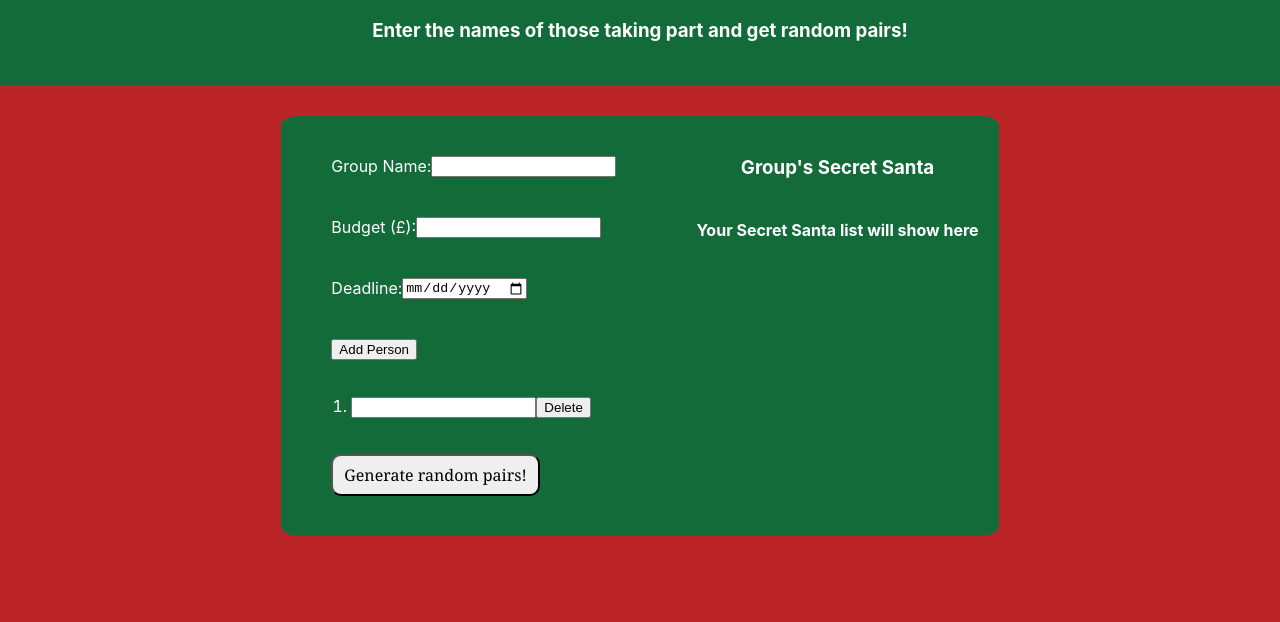
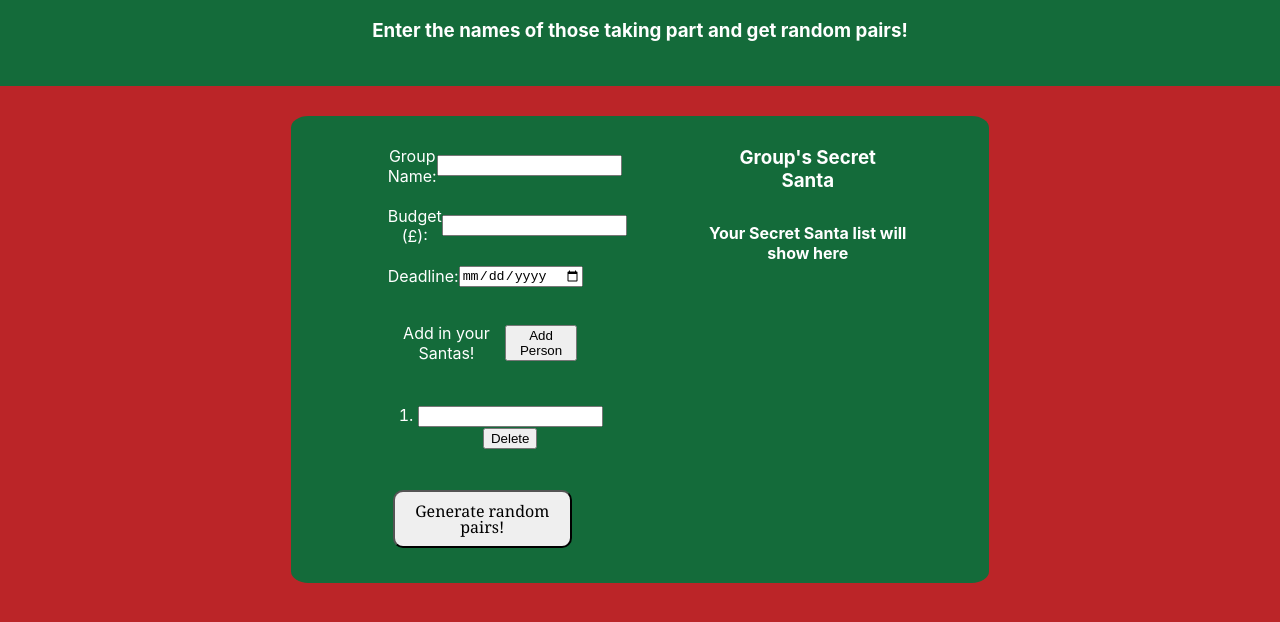
Before and after one commit to W1llB/Secret_Santa_Frontend, a React app in the folder secretsanta/: page / in a window 1280 px wide. Shown: the part 88-710 px from the top of the page. Built offline with nearby package versions, Linux system fonts and the light colour scheme.

Commit message:
Reworking CSS with input field alignment & adding Copy functionality

```diff
--- a/secretsanta/src/components/App/App.css
+++ b/secretsanta/src/components/App/App.css
@@ -26,7 +26,7 @@ body {
   display: flex;
   flex-direction: row;
   align-items: stretch;
-  justify-content: center;
+  justify-content: space-evenly;
   color: white;
   font: bold;
   width: auto;
@@ -40,6 +40,7 @@ body {
   flex-direction: column;
   align-items: flex-start;
   justify-content: center;
+  width: 30%;
   margin-right: 10px;
   margin-left: 10px;
   padding: 20px;
@@ -54,8 +55,14 @@ body {
   justify-content: baseline;
   margin-left: 10px;
   padding: 20px;
+  width: 30%;
+
   /* background-color: var(--primary-colour);
     border-radius: 5%; */
+}
+
+.participantListItem {
+  margin-bottom: 10px;
 }
 
 .inputFieldContainer {
@@ -65,7 +72,7 @@ body {
   align-items: center;
   flex: 1 1 0px;
   font-size: 1rem;
-  padding: 10px;
+  /* padding: 10px; */
   margin: 10px;
 }
 
@@ -74,15 +81,29 @@ body {
   flex-direction: row;
   align-items: center;
   justify-content: center;
+}
 
+/* label {
+  margin-right: 25px;
+  /* line-height: 26px; */
+  /* margin-bottom: 10px;
+} */
 
-}
+/* input {
+  display: flex;
+  flex-direction: row;
+  justify-content: center;
+  height: 20px;
+  flex: 0 0 200px;
+  margin-left: 10px;
+} */
 
 .listHeader {
   display: flex;
+  flex-direction: row;
   align-items: center;
-  justify-content: center;
-  padding: 10px;
+  justify-content: flex-start;
+  /* padding: 10px; */
   margin: 10px;
 }
 
@@ -101,9 +122,10 @@ body {
   flex-direction: row;
   align-items: center;
   justify-content: center;
+  align-self: center;
   flex: 1;
   padding: 10px;
-  margin: 10px;
+  margin: 5px;
 }
 .generateButton {
   color: rgb(0, 0, 0);
--- a/secretsanta/src/components/GeneralForm/generalForm.js
+++ b/secretsanta/src/components/GeneralForm/generalForm.js
@@ -65,6 +65,7 @@ function GeneralForm({
       </div>
 
       <div className="listHeader">
+        <p>Add in your Santas!</p>
         <button
           className="participantFormButtons"
           onClick={(e) => addMemberClick(e)}
```
